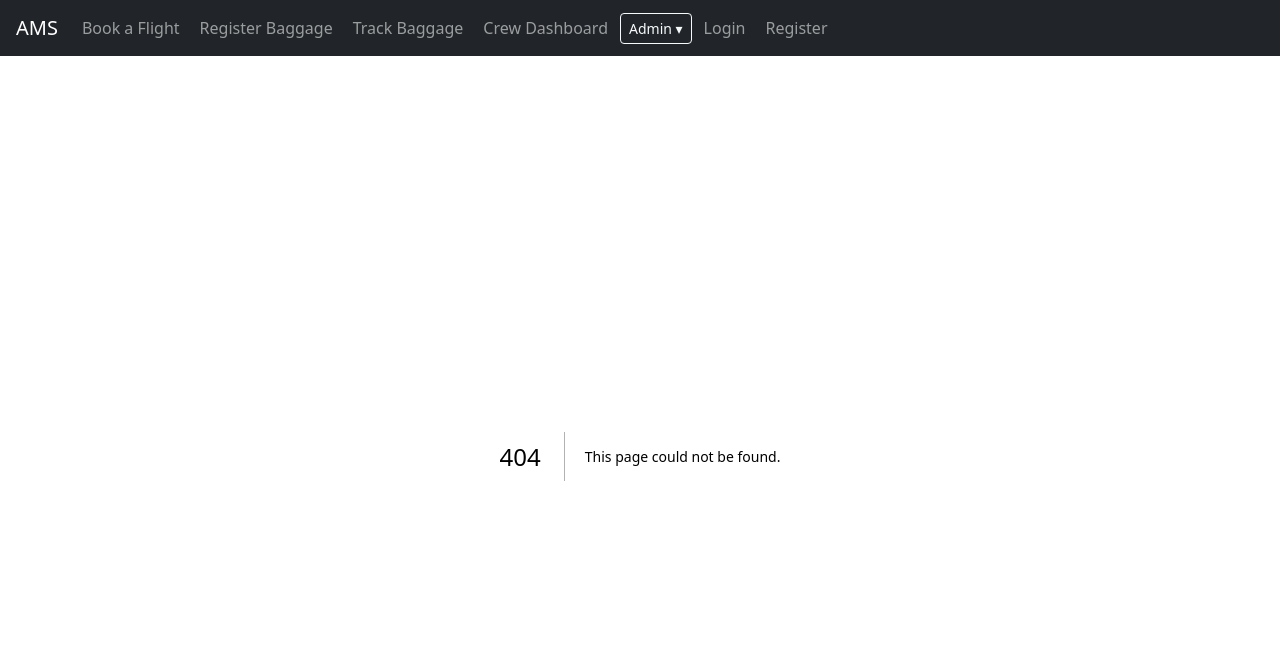
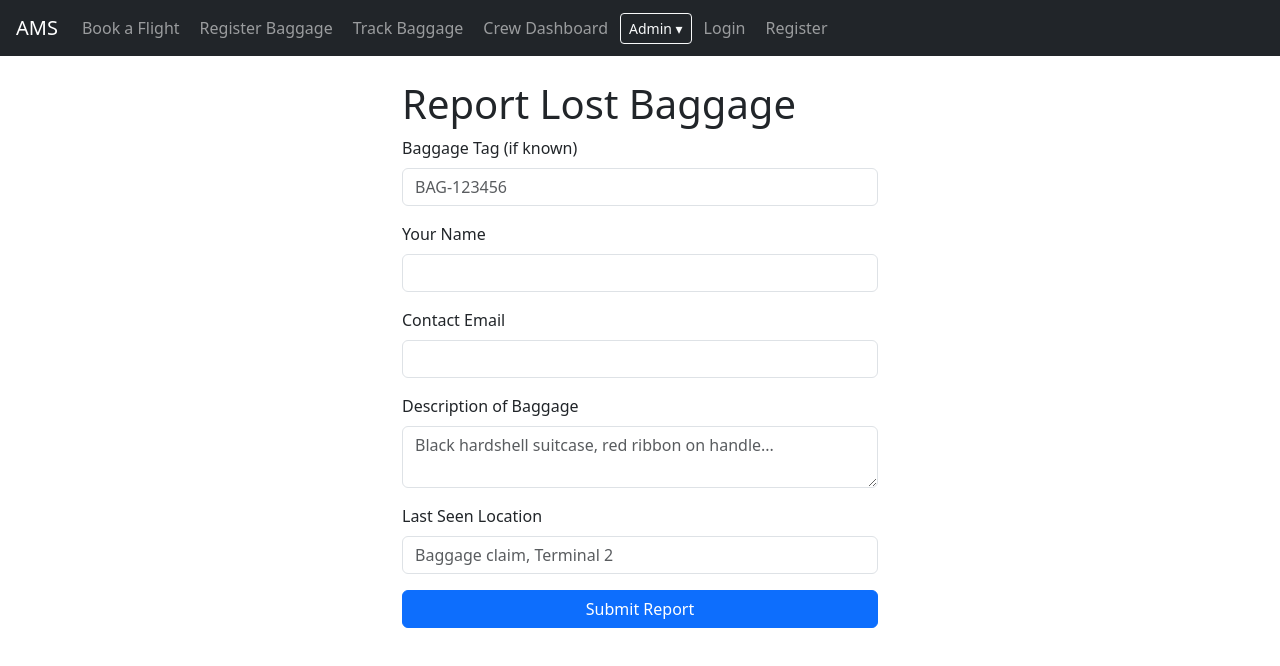
Before and after one commit to Tahim-Chy/airline-management-system, a Next.js app: page /lost-baggage/report in a window 1280 px wide. Before the commit this address had no page. Shown: the top 666 px of the page. Built offline with nearby package versions, Linux system fonts and the light colour scheme.

Commit message:
Add lost and found baggage management

```diff
--- /dev/null
+++ b/pages/api/lost-baggage/[id].js
@@ -0,0 +1,5 @@
+import { updateStatus } from '../../../controllers/lostBaggageController';
+export default async function handler(req, res) {
+  if (req.method === 'PUT') return updateStatus(req, res);
+  res.status(405).json({ error: 'Method not allowed' });
+}
--- /dev/null
+++ b/pages/api/lost-baggage/index.js
@@ -0,0 +1,6 @@
+import { report, list } from '../../../controllers/lostBaggageController';
+export default async function handler(req, res) {
+  if (req.method === 'POST') return report(req, res);
+  if (req.method === 'GET') return list(req, res);
+  res.status(405).json({ error: 'Method not allowed' });
+}
--- /dev/null
+++ b/pages/lost-baggage/report.js
@@ -0,0 +1,90 @@
+import { useState } from 'react';
+
+export default function ReportLostBaggagePage() {
+  const [form, setForm] = useState({
+    baggage_tag: '',
+    passenger_name: '',
+    contact_email: '',
+    description: '',
+    last_seen_location: '',
+  });
+  const [message, setMessage] = useState('');
+  const [messageType, setMessageType] = useState('info');
+
+  const handleSubmit = async (e) => {
+    e.preventDefault();
+    const res = await fetch('/api/lost-baggage', {
+      method: 'POST',
+      headers: { 'Content-Type': 'application/json' },
+      body: JSON.stringify(form),
+    });
+    const data = await res.json();
+    if (res.ok) {
+      setMessageType('success');
+      setMessage('Your report has been filed. Our team will investigate and update you by email.');
+      setForm({ baggage_tag: '', passenger_name: '', contact_email: '', description: '', last_seen_location: '' });
+    } else {
+      setMessageType('danger');
+      setMessage(data.error);
+    }
+  };
+
+  return (
+    <div className="container mt-4" style={{ maxWidth: '500px' }}>
+      <h1>Report Lost Baggage</h1>
+      {message && <div className={`alert alert-${messageType}`}>{message}</div>}
+
+      <form onSubmit={handleSubmit}>
+        <div className="mb-3">
+          <label className="form-label">Baggage Tag (if known)</label>
+          <input
+            className="form-control"
+            placeholder="BAG-123456"
+            value={form.baggage_tag}
+            onChange={(e) => setForm({ ...form, baggage_tag: e.target.value })}
+          />
+        </div>
+        <div className="mb-3">
+          <label className="form-label">Your Name</label>
+          <input
+            className="form-control"
+            required
+            value={form.passenger_name}
+            onChange={(e) => setForm({ ...form, passenger_name: e.target.value })}
+          />
+        </div>
+        <div className="mb-3">
+          <label className="form-label">Contact Email</label>
+          <input
+            className="form-control"
+            type="email"
+            required
+            value={form.contact_email}
+            onChange={(e) => setForm({ ...form, contact_email: e.target.value })}
+          />
+        </div>
+        <div className="mb-3">
+          <label className="form-label">Description of Baggage</label>
+          <textarea
+            className="form-control"
+            rows={2}
+            required
+            placeholder="Black hardshell suitcase, red ribbon on handle..."
+            value={form.description}
+            onChange={(e) => setForm({ ...form, description: e.target.value })}
+          />
+        </div>
+        <div className="mb-3">
+          <label className="form-label">Last Seen Location</label>
+          <input
+            className="form-control"
+            placeholder="Baggage claim, Terminal 2"
+            value={form.last_seen_location}
+            onChange={(e) => setForm({ ...form, last_seen_location: e.target.value })}
+          />
+        </div>
+        <button className="btn btn-primary w-100" type="submit">Submit Report</button>
+      </form>
+    </div>
+  );
+}
```
Also changed, not shown: controllers/lostBaggageController.js (added, +42 -0 lines), models/lostBaggageModel.js (added, +35 -0 lines), pages/admin/lost-baggage.js (added, +78 -0 lines).
